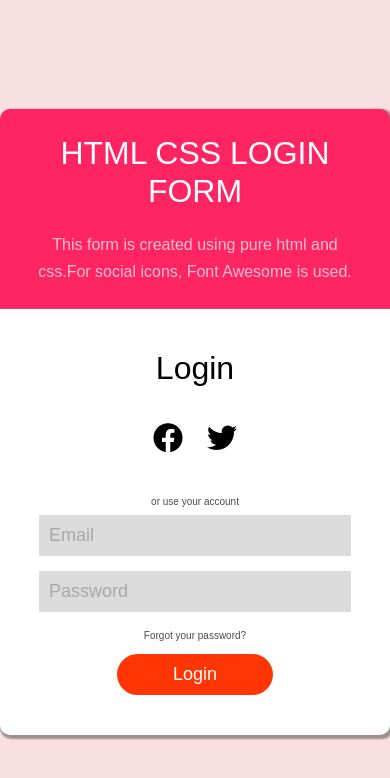
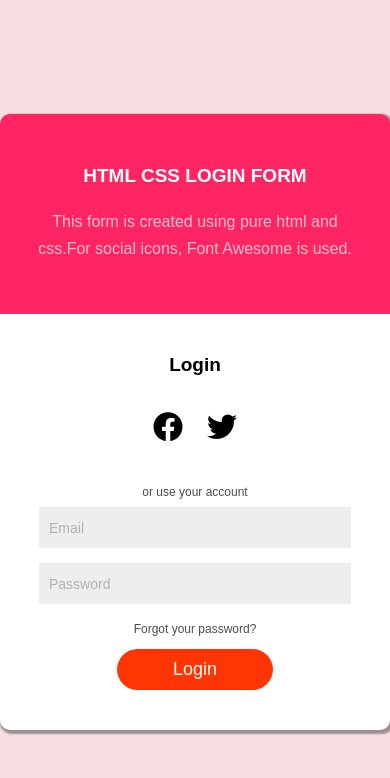
Before and after one commit to Usama-Khawar/css_login, a plain HTML site: page index.html in a window 390 px wide. Drawn offline with Linux system fonts and the light colour scheme.

Commit message:
changes done
done

```diff
--- a/style.css
+++ b/style.css
@@ -61,8 +61,8 @@ i {
 }
 
 .form-control input {
-    width: 70%;
-    background: rgba(215, 215, 215, 0.898);
+    width: 80%;
+    background: #EEEEEE;
     padding: 10px;
     font-size: 18px;
     margin-top: 5px;
@@ -102,6 +102,7 @@ p {
 }
 
 input::placeholder {
+    font-size: 14px;
     opacity: 0.5;
 }
 
@@ -147,11 +148,11 @@ p {
     }
 
     .form-control p {
-        font-size: 14px;
+        font-size: 16px;
     }
 
     .form-control input {
-        width: 60%;
+        width: 70%;
     }
 }
 
@@ -160,11 +161,12 @@ p {
         margin: 0 auto;
         width: 100%;
         line-height: 1.2;
-        font-weight: 500;
+        font-weight: 800;
+        font-size: 19px;
     }
 
     .form-control p {
-        font-size: 10px;
+        font-size: 12px;
     }
 
     .form-control input {
```
